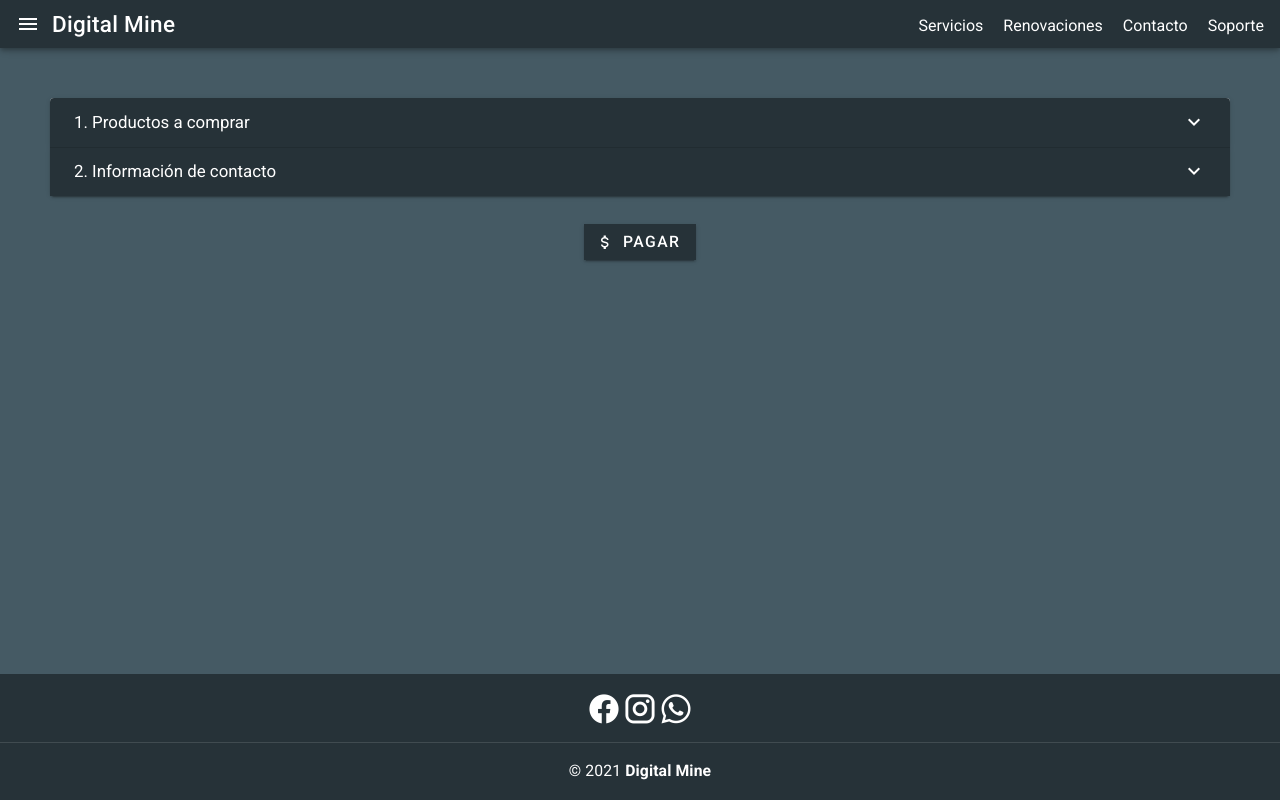
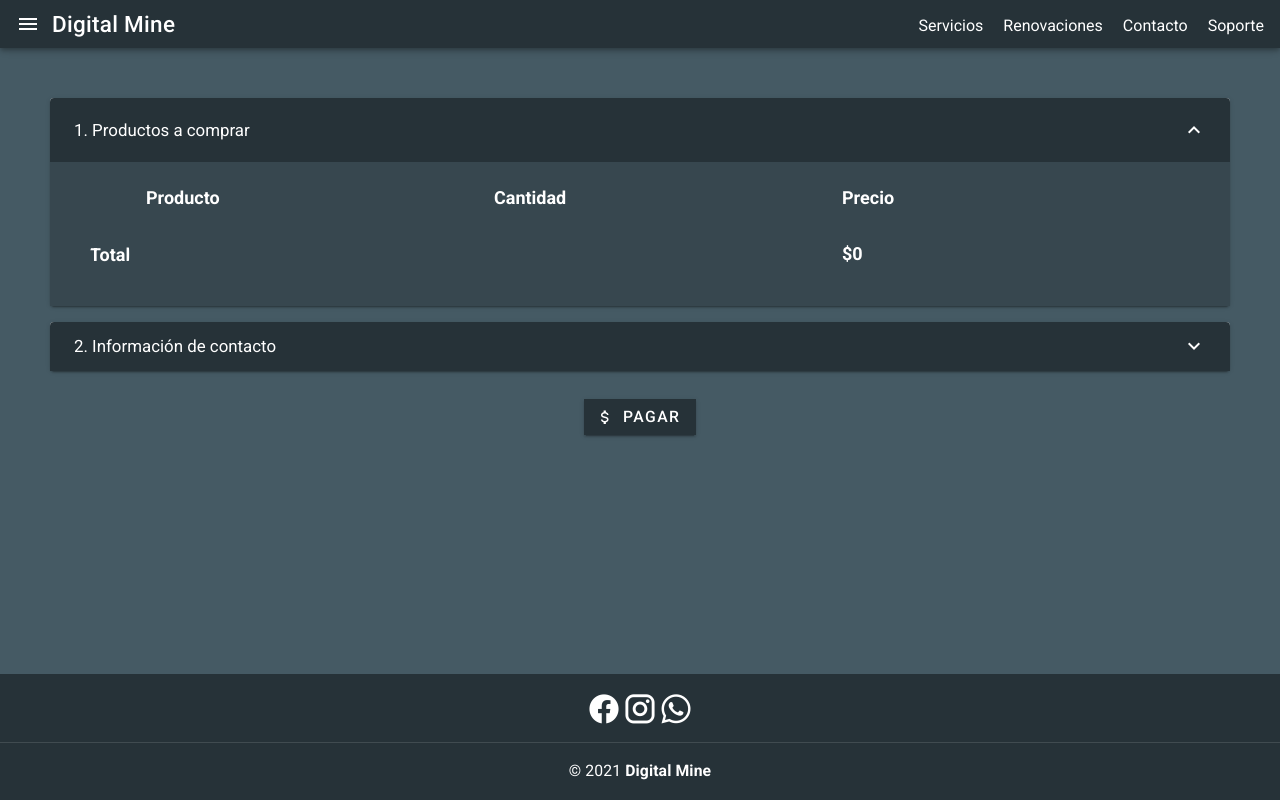
Before and after one commit to stivenramireza/digital-mine, a Nuxt app: page /carrito in a window 1280 px wide. Built offline with nearby package versions, Linux system fonts and the light colour scheme.

Commit message:
Default opened

```diff
--- a/pages/carrito.vue
+++ b/pages/carrito.vue
@@ -1,6 +1,6 @@
 <template>
   <v-row class="expansion-panels-container">
-    <v-expansion-panels>
+    <v-expansion-panels v-model="panel">
       <v-expansion-panel>
         <v-expansion-panel-header color="blue-grey darken-4 white--text">
           1. Productos a comprar
@@ -47,8 +47,10 @@
               }}</v-list-item-title>
             </v-list-item>
             <v-list-item>
-              <v-list-item-avatar class="product"></v-list-item-avatar>
-              <v-list-item-title><strong>Total</strong></v-list-item-title>
+              <v-list-item-avatar color="white--text"
+                ><strong>Total</strong></v-list-item-avatar
+              >
+              <v-list-item-title class="product"></v-list-item-title>
               <v-list-item-title></v-list-item-title>
               <v-list-item-title
                 ><strong>{{
@@ -95,6 +97,7 @@ export default {
   },
   data() {
     return {
+      panel: 0,
       screens: [1, 2, 3, 4, 5],
     }
   },
```
